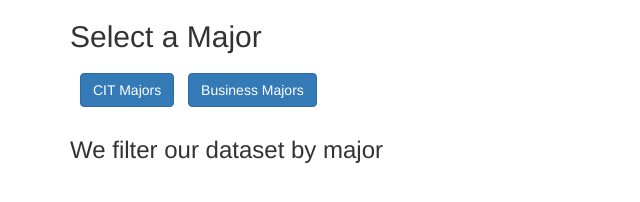
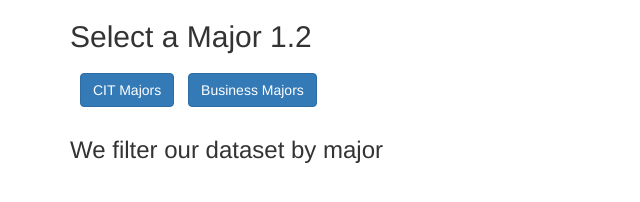
Before and after one commit to SRoberts8421/SRoberts8421.github.io, a plain HTML site: page index.html in a window 1280 px wide. Shown: the full height of the page, 0-640 px from the left. Drawn offline with nearby package versions, Linux system fonts and the light colour scheme.

Commit message:
Update index.html

```diff
--- a/index.html
+++ b/index.html
@@ -16,7 +16,7 @@
   <body>
 
       <div class="container">
-         <h2>Select a Major</h2>
+         <h2>Select a Major 1.2</h2>
 
          <div style='padding: 5px;'>
             <button type='button' class="btn btn-primary" onClick="getData('CIT')">CIT Majors</button>
```
